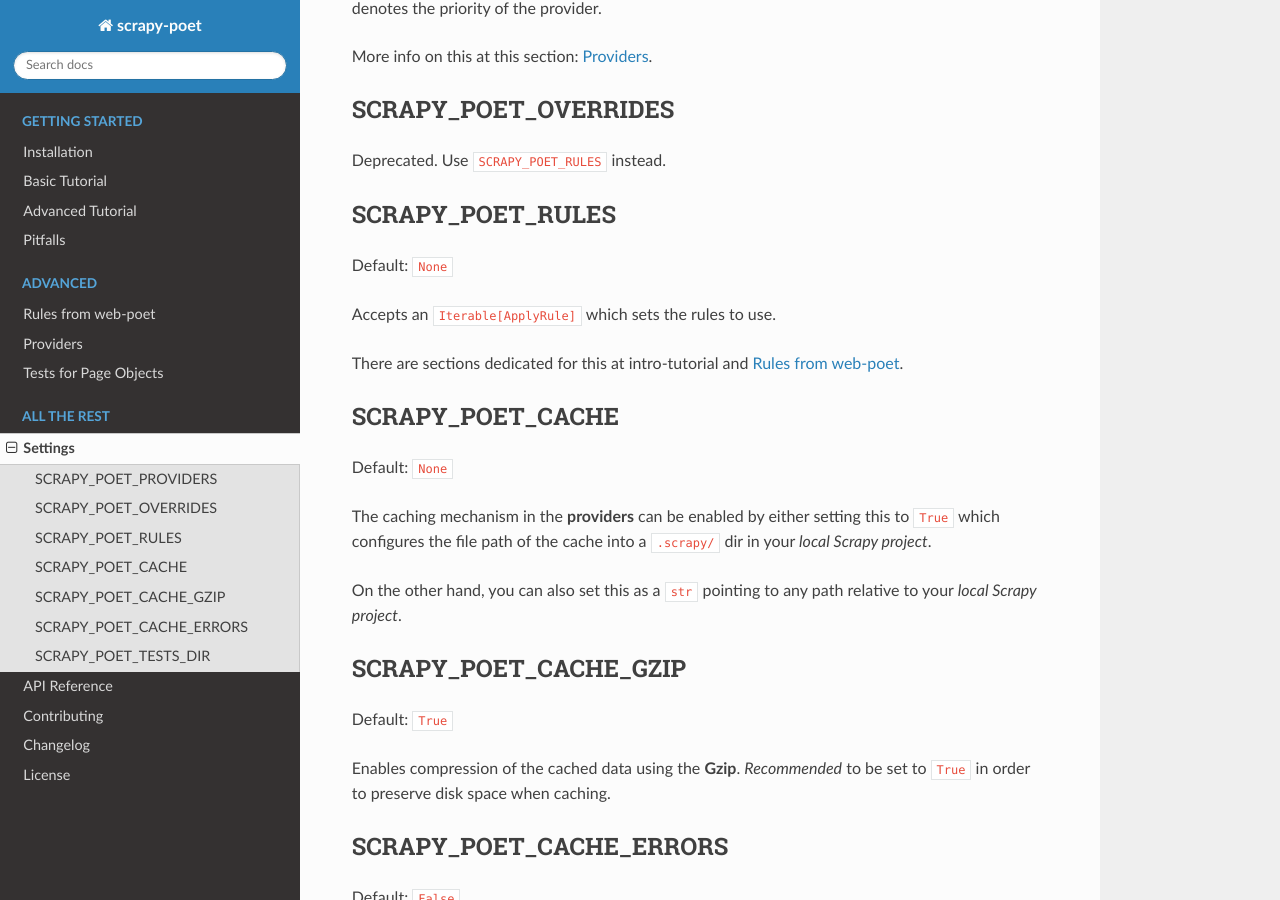
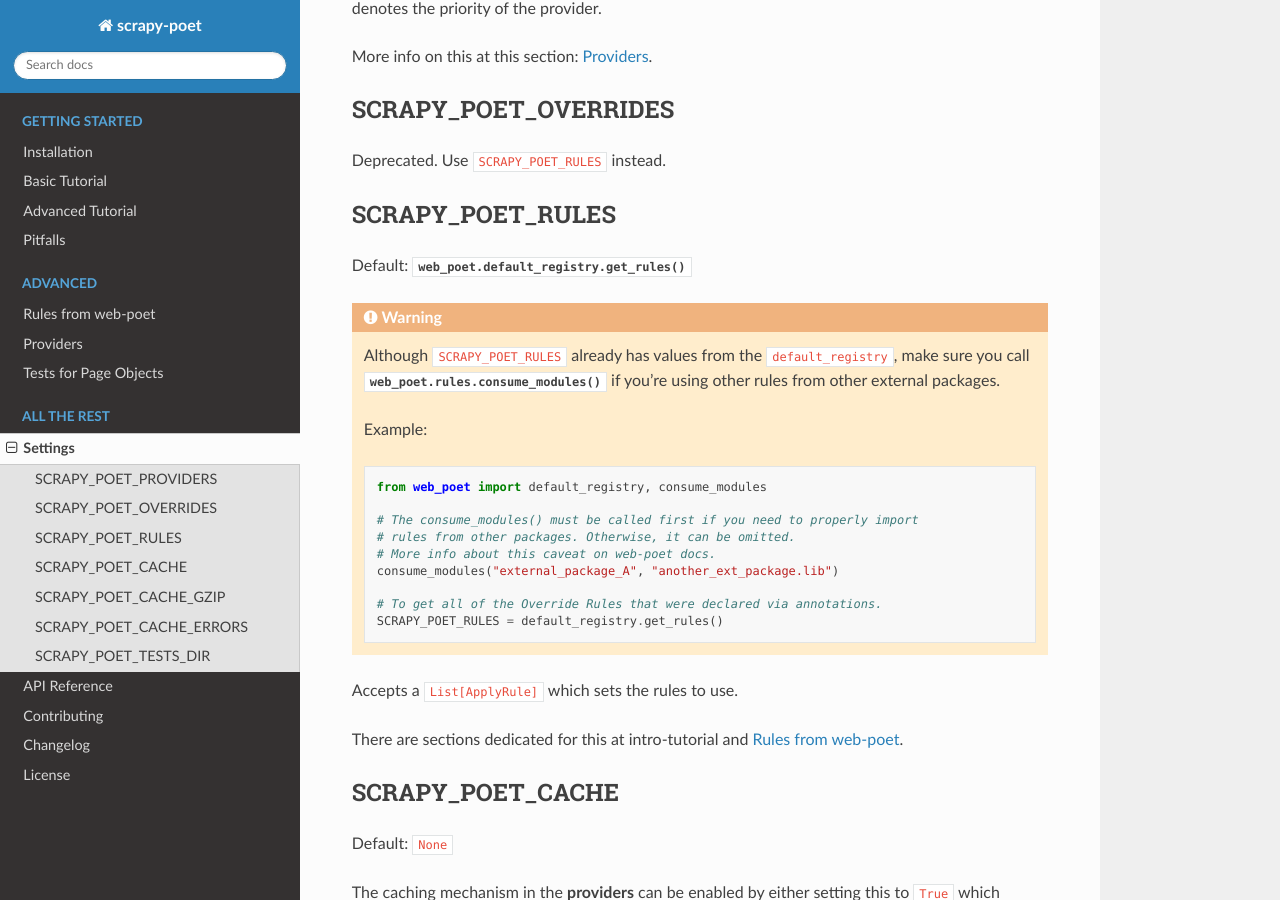
Before and after one commit to scrapinghub/scrapy-poet, a Sphinx documentation site: the page built from docs/settings.rst, in a window 1280 px wide and 900 px high, scrolled down 341 px. Built offline with Sphinx 7.4.7 and the Read the Docs theme 2.0.0, drawn with Linux system fonts in a browser that asks for light colours; the version number could not be read and is left out.

Commit message:
set SCRAPY_POET_RULES to web_poet.default_registry.get_rules() by default

```diff
--- a/CHANGELOG.rst
+++ b/CHANGELOG.rst
@@ -83,7 +83,8 @@
 * Deprecations:
 
     * The ``SCRAPY_POET_OVERRIDES`` setting has been replaced by
-      ``SCRAPY_POET_RULES``.
+      ``SCRAPY_POET_RULES`` which now, by default,
+      uses :meth:`web_poet.default_registry.get_rules`.
 
 * Backward incompatible changes:
 
--- a/docs/settings.rst
+++ b/docs/settings.rst
@@ -26,9 +26,30 @@
 SCRAPY_POET_RULES
 -----------------
 
-Default: ``None``
+Default: :meth:`web_poet.default_registry.get_rules()`
 
-Accepts an ``Iterable[ApplyRule]`` which sets the rules to use.
+.. warning::
+
+    Although ``SCRAPY_POET_RULES`` already has values from the ``default_registry``,
+    make sure you call :func:`web_poet.rules.consume_modules` if you're using
+    other rules from other external packages.
+
+    Example:
+
+    .. code-block:: python
+
+        from web_poet import default_registry, consume_modules
+
+        # The consume_modules() must be called first if you need to properly import
+        # rules from other packages. Otherwise, it can be omitted.
+        # More info about this caveat on web-poet docs.
+        consume_modules("external_package_A", "another_ext_package.lib")
+
+        # To get all of the Override Rules that were declared via annotations.
+        SCRAPY_POET_RULES = default_registry.get_rules()
+
+
+Accepts a ``List[ApplyRule]`` which sets the rules to use.
 
 There are sections dedicated for this at :ref:`intro-tutorial` and
 :ref:`rules-from-web-poet`.
```
Also changed, not shown: docs/intro/basic-tutorial.rst (+7 -0 lines), docs/rules-from-web-poet.rst (+8 -0 lines), 3 other files.
